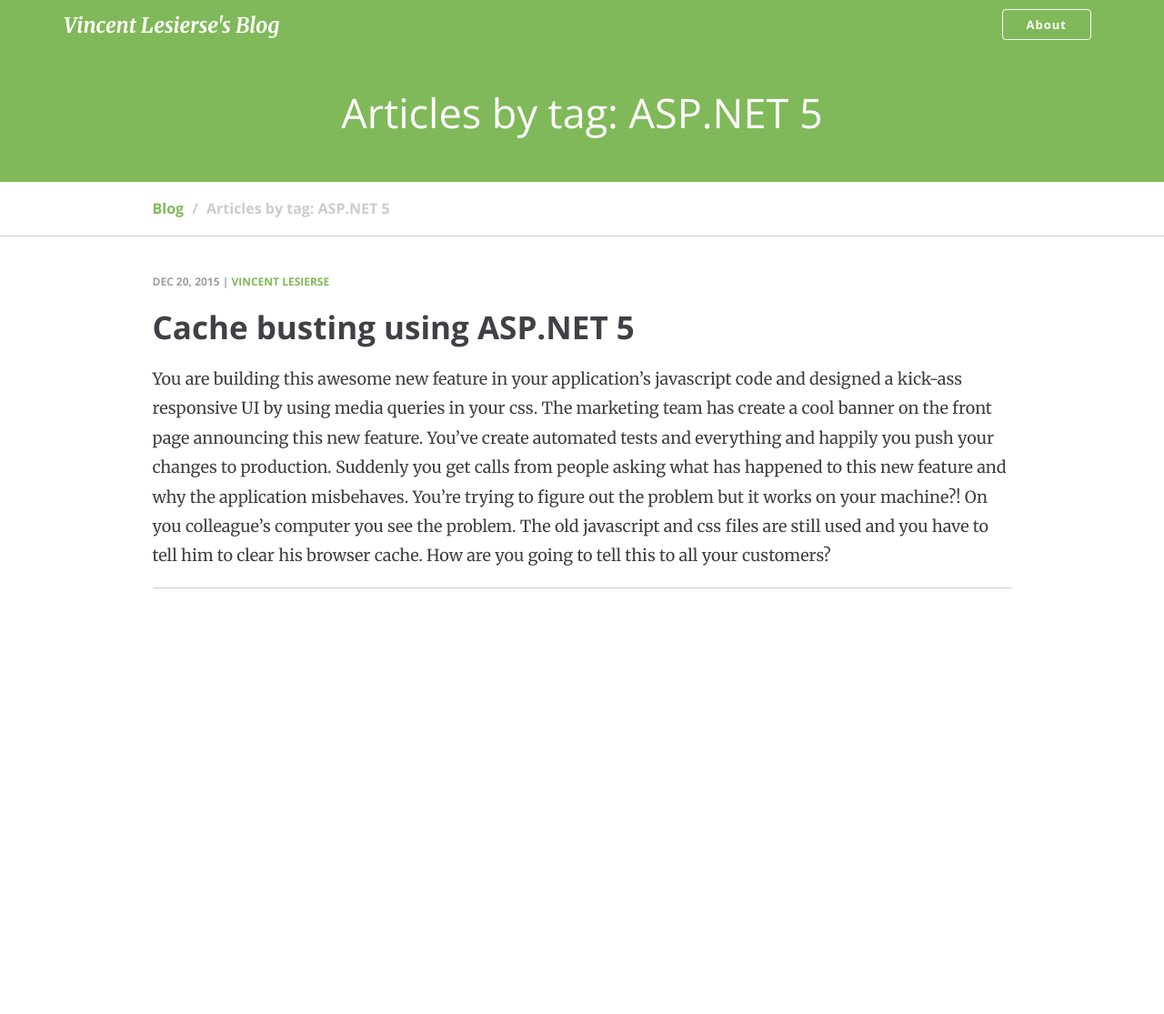
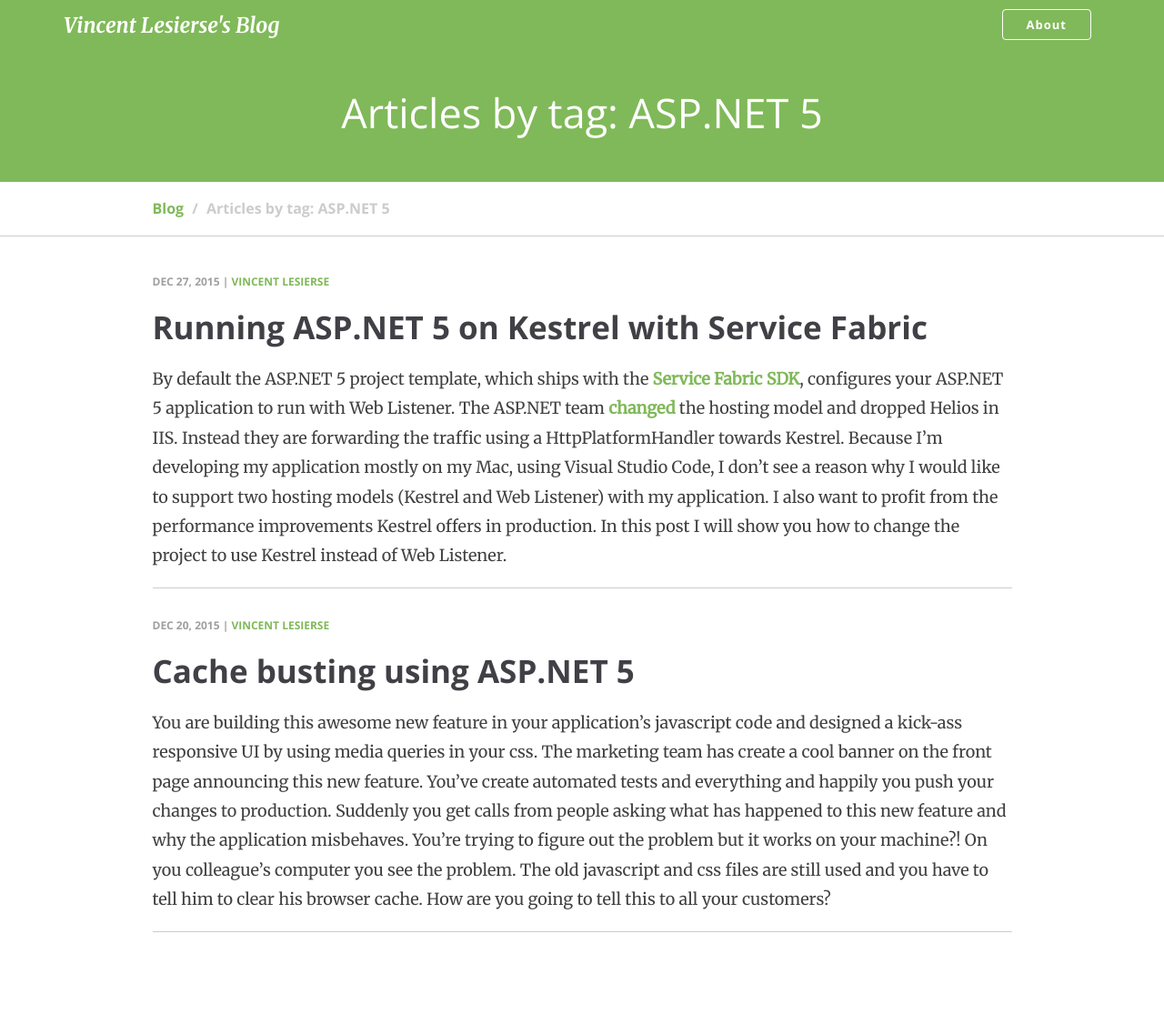
Before and after one commit to vlesierse/vlesierse.github.io, a Jekyll site: the page built from blog/tag/aspnet5.md, in a window 1280 px wide. Shown: the whole page at 91% size. Built offline with Jekyll 4.4.1, drawn with Linux system fonts in a browser that asks for light colours; Markdown is read by kramdown in place of the engine named in the settings; before the commit the page ends 900 px from its top, so only the background shows below that.

Commit message:
Added blog post: Running ASP.NET 5 on Kestrel with Service Fabric

````diff
--- a/_data/tags.yml
+++ b/_data/tags.yml
@@ -4,3 +4,6 @@
 aspnet5:
   slug: aspnet5
   name: ASP.NET 5
+servicefabric:
+  slug: servicefabric
+  name: Service Fabric
--- a/_layouts/blog_by_tag.html
+++ b/_layouts/blog_by_tag.html
@@ -5,7 +5,7 @@
 <div class="row">
     <div class="col-md-10 col-md-offset-1">
         {% if site.tags[page.tag] %}
-            {% for post in site.posts %}
+            {% for post in site.tags[page.tag] %}
             <article class="clearfix">
                 <div class="post-date">{{ post.date | date: "%b %-d, %Y" }} |
                     <a href="">Vincent Lesierse </a>
--- /dev/null
+++ b/_posts/2015-12-27-running-aspnet5-on-kestrel-with-service-fabric.md
@@ -0,0 +1,59 @@
+---
+layout: post
+title:  "Running ASP.NET 5 on Kestrel with Service Fabric"
+author: Vincent Lesierse
+date:   2015-12-27
+tags: [aspnet5,servicefabric]
+comments: true
+---
+
+By default the ASP.NET 5 project template, which ships with the [Service Fabric SDK](https://azure.microsoft.com/documentation/articles/service-fabric-get-started/#install-the-runtime-sdk-and-tools), configures your ASP.NET 5 application to run with Web Listener.
+The ASP.NET team [changed](https://github.com/aspnet/Announcements/issues/69) the hosting model and dropped Helios in IIS. Instead they are forwarding the traffic using a HttpPlatformHandler towards Kestrel.
+Because I'm developing my application mostly on my Mac, using Visual Studio Code, I don't see a reason why I would like to support two hosting models (Kestrel and Web Listener) with my application. I also want to profit from the performance improvements Kestrel offers in production.
+In this post I will show you how to change the project to use Kestrel instead of Web Listener.
+
+## Let's begin
+November 18th, Microsoft has release the first public preview of Service Fabric. This release also contained a new SDK which provided support for ASP.NET 5 RC1.
+Up until this release you were bound to use Owin and the Self Host solution to expose your application over HTTP.
+
+The bits will allow you to create a Service Fabric cluster on Azure and deploy your ASP.NET 5 applications with a click of a button.
+
+*Take a look at the Service Fabric party cluster to tryout your application if you don't want to spend money on running your own cluster in Azure.*
+
+After playing around with the Visual Studio project template I realized that it is far from complete. If you follow the instructions described by the document it will work just fine.
+If you want to do a little more, you have to work arround a couple of things.
+
+## Changing the service manifest
+When you select ASP.NET 5 as option in the Service Fabric project template it will generate a `ServiceManifest.xml` file with a `<CodePackage/>` section looking like this:
+
+```xml
+<CodePackage Name="C" Version="1.0.0">
+    <EntryPoint>
+        <ExeHost>
+        <Program>approot\runtimes\dnx-clr-win-x64.1.0.0-rc1-update1\bin\dnx.exe</Program>
+        <Arguments>--appbase approot\src\WebApplication Microsoft.Dnx.ApplicationHost Microsoft.ServiceFabric.AspNet.Hosting --server Microsoft.AspNet.Server.WebListener</Arguments>
+        <WorkingFolder>CodePackage</WorkingFolder>
+        <ConsoleRedirection FileRetentionCount="5" FileMaxSizeInKb="2048" />
+        </ExeHost>
+    </EntryPoint>
+</CodePackage>
+```
+
+You would think changing `--server Microsoft.AspNet.Server.WebListener` to `--server Microsoft.AspNet.Server.Kestrel` will do the trick, right?
+Unfortunately this is not the case... It appears that as soon as you run or publish your application the service manifest will be overwritten and undo your changes.
+
+## Disable updating the service manifest
+After looking around for a bit what could be responsible for this behavior, I discovered that it actually very simple to change this.
+When you edit your application's `xproj` file you will see this property group:
+
+```xml
+<PropertyGroup>
+    <SchemaVersion>2.0</SchemaVersion>
+    <UpdateServiceFabricManifestEnabled>true</UpdateServiceFabricManifestEnabled>
+    <ServiceFabricServiceManifestPath>PackageRoot\ServiceManifest.xml</ServiceFabricServiceManifestPath>
+</PropertyGroup>
+```
+
+*I can recommend the [Productivity Power Tools add-in for Visual Studio](<UpdateServiceFabricManifestEnabled>true</UpdateServiceFabricManifestEnabled>). It adds a nice menu option to edit your project file in Visual Studio when you right-click on the project.*
+
+Changing '<UpdateServiceFabricManifestEnabled>true</UpdateServiceFabricManifestEnabled>' to '<UpdateServiceFabricManifestEnabled>false</UpdateServiceFabricManifestEnabled>' will disable the behavior of changing your service manifest. Now you can change the manifest as you like without this annoying behavior.
````
Also changed, not shown: blog/tag/servicefabric.md (added, +6 -0 lines).
